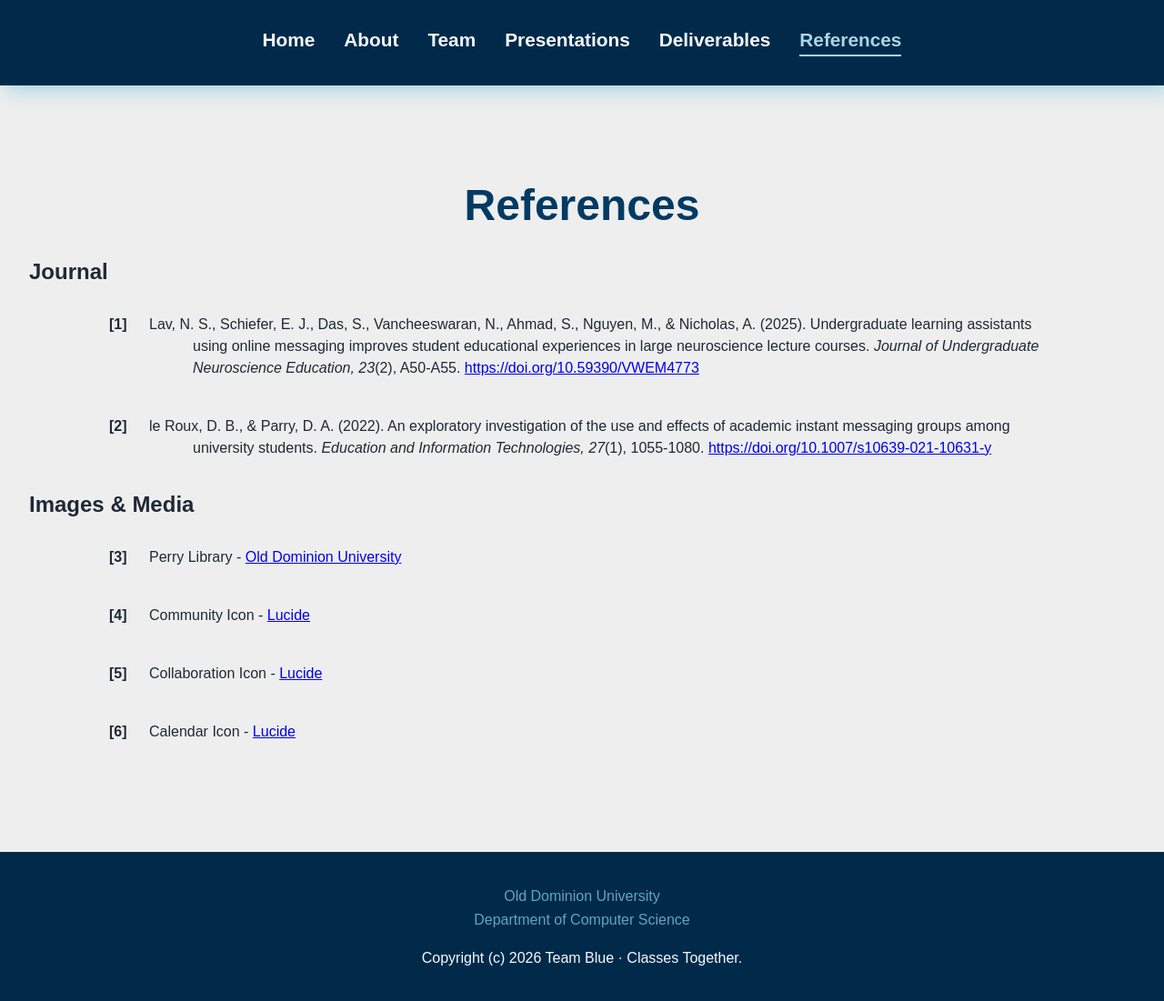
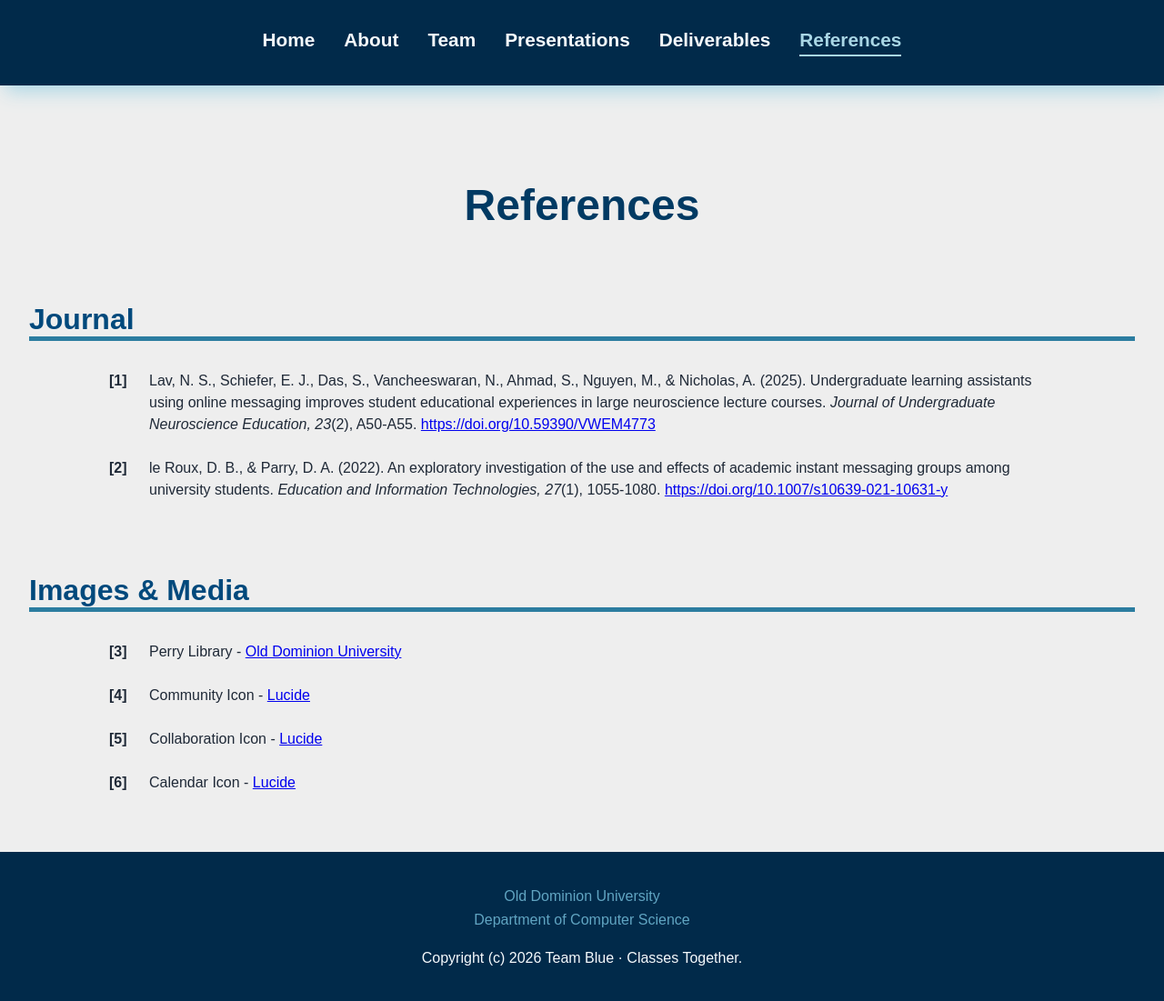
Before and after one commit to classes-together/classes-together.github.io, a Jekyll site: the page built from references.html, in a window 1280 px wide and 1103 px high. Shown: the whole window at 91% size. Built offline with Jekyll 4.4.1, drawn with Linux system fonts in a browser that asks for light colours.

Commit message:
Add styling to references

```diff
--- a/assets/css/style.css
+++ b/assets/css/style.css
@@ -192,6 +192,7 @@ footer .copyright {
 }
 
 .home-hero {
+  position: relative;
   background-image:
     linear-gradient(
       to bottom,
@@ -230,6 +231,25 @@ footer .copyright {
   color: var(--blue-lighter);
 }
 
+.home-hero .photo-credit {
+  position: absolute;
+  bottom: 1rem;
+  right: 1rem;
+
+  padding: 0.5rem 0.75rem;
+  border-radius: 0.25rem;
+
+  background-color: color-mix(in srgb, var(--blue-darkest), transparent 50%);
+  color: var(--text-light);
+
+  font-size: 0.75rem;
+  text-decoration: none;
+}
+
+.home-hero .photo-credit:hover {
+  background-color: color-mix(in srgb, var(--blue-darkest), transparent 0%);
+}
+
 .features-grid {
   display: grid;
   grid-template-columns: repeat(3, minmax(0, 1fr));
@@ -241,7 +261,7 @@ footer .copyright {
 
 .feature {
   display: grid;
-  grid-template-rows: 6rem 1rem auto;
+  grid-template-rows: 6rem auto auto;
   justify-items: center;
   align-content: center;
   gap: 2rem;
@@ -416,7 +436,8 @@ footer .copyright {
   scroll-margin-top: 8rem;
 }
 
-.document-group > h2 {
+.references > h2,
+.document-group > h2{
   margin-top: 5rem;
 
   font-size: 2rem;
@@ -509,14 +530,6 @@ nav a:focus-visible,
   overflow-wrap: anywhere;
 }
 
-.reference-list li {
-  padding-left: 0.5in;
-  text-indent: -0.5in;
-  line-height: 2;
-  margin-bottom: 1rem;
-  overflow-wrap: anywhere;
-}
-
 /*
  * RESPONSIVE DESIGN
  */
@@ -603,6 +616,7 @@ nav a:focus-visible,
     font-size: 1.8rem;
   }
 
+  .references > h2,
   .document-group > h2 {
     font-size: 1.5rem;
     margin-top: 3rem;
```
